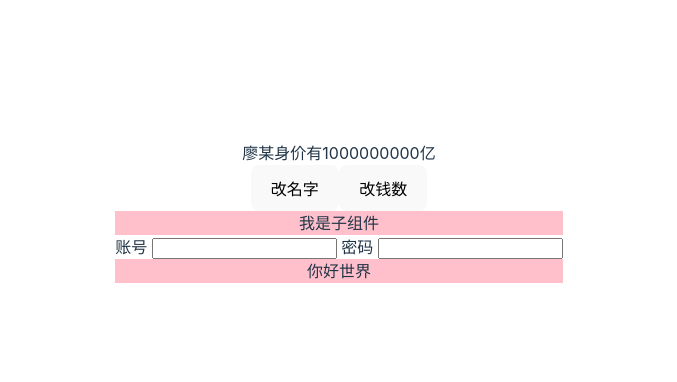
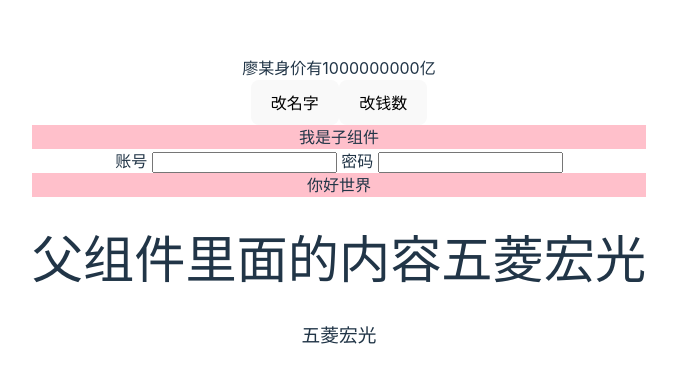
Before and after one commit to freeboy11/Vue3, a Vue app: page / in a window 1280 px wide. Shown: the part 188-570 px from the top of the page, without its empty margins (301-978 px from the left). Built offline with nearby package versions, Linux system fonts and the light colour scheme.

Commit message:
feat:父传子

```diff
--- a/src/App.vue
+++ b/src/App.vue
@@ -2,11 +2,14 @@
   <div>{{ student.name }}身价有{{ student.info.social }}亿</div>
   <button @click="changName">改名字</button>
   <button @click="changSocial">改钱数</button>
-  <myForm ref="Form"></myForm>
+  <myForm ref="Form" :car="car"></myForm>
+  <h3>{{ car }}</h3>
 </template>
 <script setup>
 import myForm from "./components/myForm.vue";
 import { onMounted, ref, watch } from "vue";
+const car = ref("五菱宏光");
+
 const Form = ref(null);
 onMounted(() => {
   console.log("myForm", myForm);
--- a/src/components/myForm.vue
+++ b/src/components/myForm.vue
@@ -2,12 +2,15 @@
   <div>我是子组件</div>
   <form>账号 <input type="text" /> 密码 <input type="text" /></form>
   <div>{{ msg }}</div>
+  <h1>父组件里面的内容{{ car }}</h1>
 </template>
 <script setup>
 import { ref } from "vue";
 const msg = ref("你好世界");
 // 固定写法  暴露
 defineExpose({ msg });
+// 接收父组件里面的内容
+defineProps({ car: String });
 </script>
 
 <style scoped>
```
